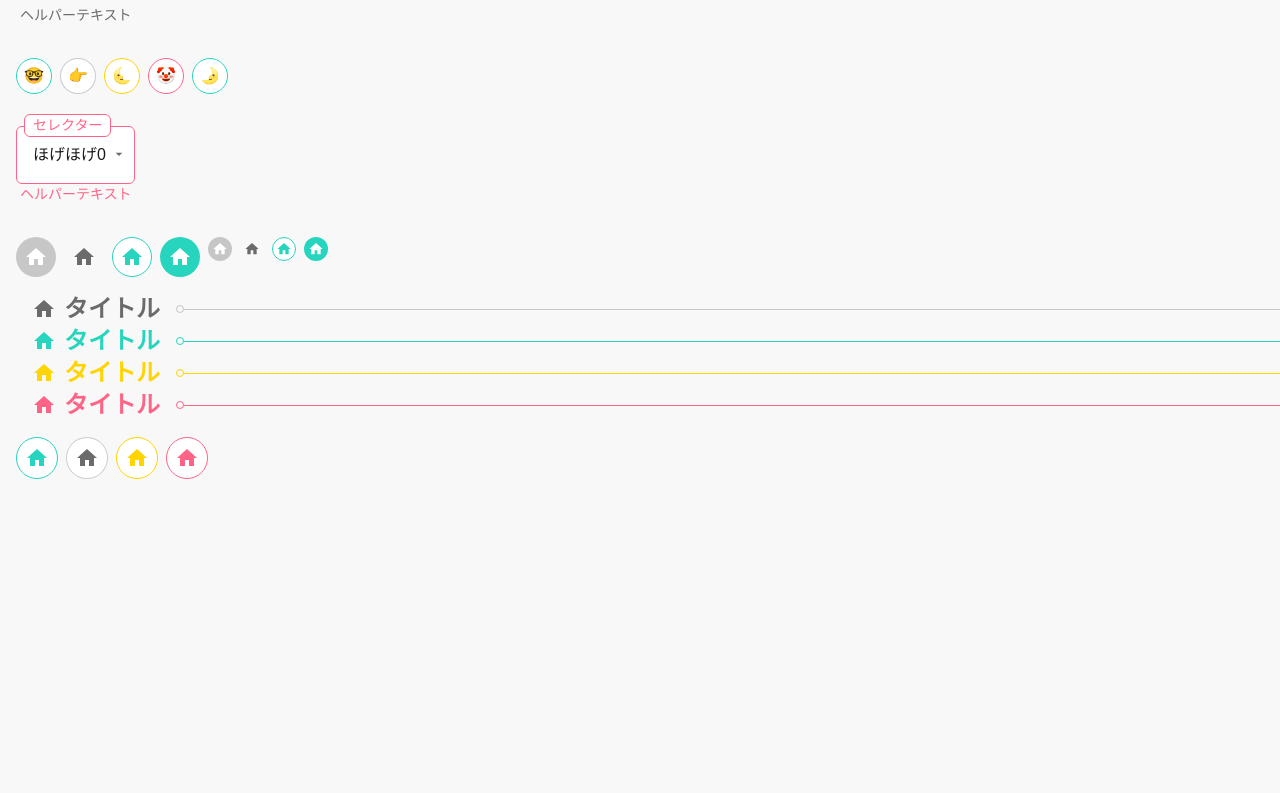
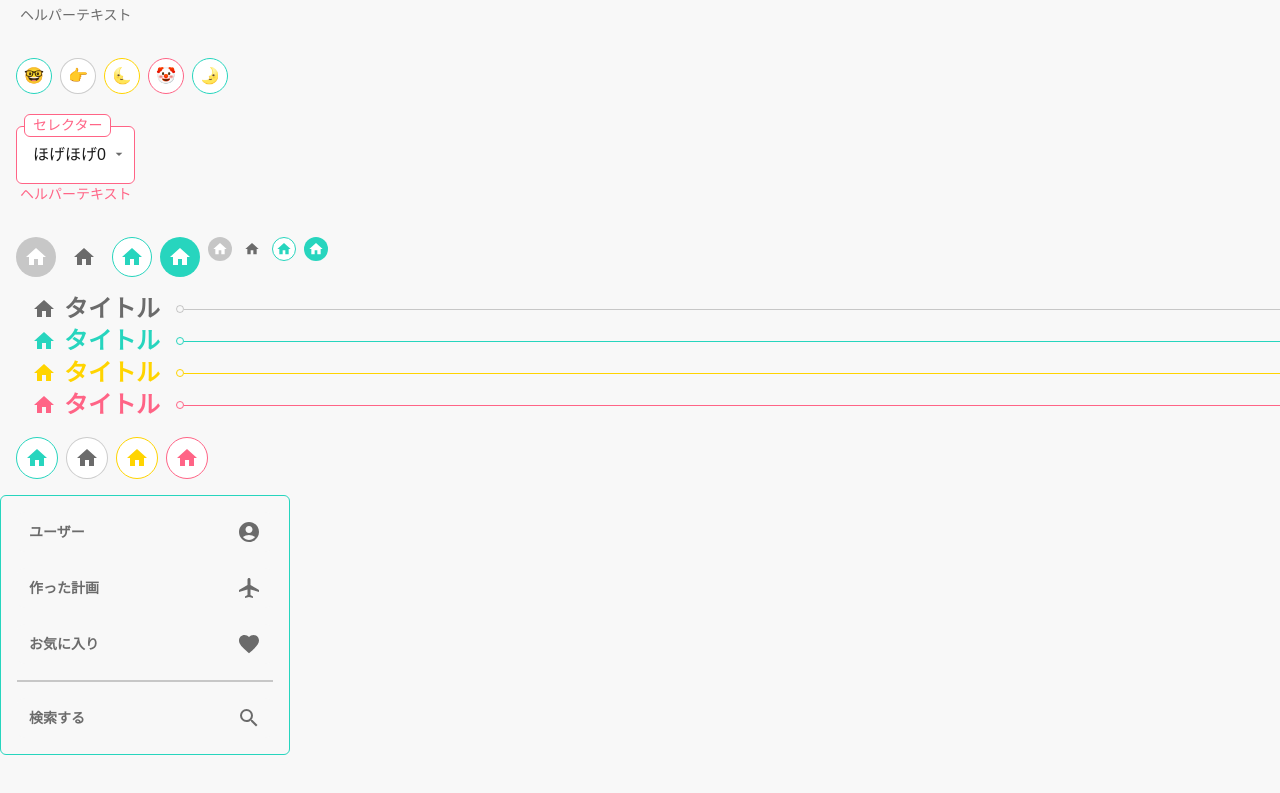
Before and after one commit to SOTA-swp/frontend, a Next.js app: page /dev in a window 1280 px wide. Shown: the part 422-1215 px from the top of the page. Before the commit the page ends 1017 px from the top, so only its background shows below. Built offline with nearby package versions, Linux system fonts and the light colour scheme.

Commit message:
Side の追加

```diff
--- a/app/dev/page.tsx
+++ b/app/dev/page.tsx
@@ -9,6 +9,7 @@ import Selector from "@/components/Selector";
 import SelectorItem from "@/components/SelectorItem";
 import Tab from "@/components/Tab";
 import TextField from "@/components/TextField";
+import Side from "@/components/Side";
 import { color } from "motion";
 import React from "react";
 import { MdHome } from "react-icons/md";
@@ -151,6 +152,7 @@ const DevPage: React.FC<DevPageProps> = ({}) => {
           タイトル
         </GrowIconButton>
       </div>
+      <Side />
     </div>
   );
 };
--- /dev/null
+++ b/components/Side.tsx
@@ -0,0 +1,42 @@
+import {
+  MdAccountCircle,
+  MdAirplanemodeActive,
+  MdFavorite,
+  MdSearch,
+} from "react-icons/md";
+import CommonButton from "./CommonButton";
+import { hover } from "motion";
+
+function Side() {
+  return (
+    <div
+      className={
+        "rounded-md w-[290px] flex flex-col gap-4 py-4 px-4 border border-primary"
+      }
+    >
+      <CommonButton
+        text="ユーザー"
+        variant="text"
+        icon={<MdAccountCircle />}
+      ></CommonButton>
+      <CommonButton
+        text="作った計画"
+        variant="text"
+        icon={<MdAirplanemodeActive />}
+      ></CommonButton>
+      <CommonButton
+        text="お気に入り"
+        variant="text"
+        icon={<MdFavorite />}
+      ></CommonButton>
+      <div className="h-px border border-border"></div>
+      <CommonButton
+        text="検索する"
+        variant="text"
+        icon={<MdSearch />}
+      ></CommonButton>
+    </div>
+  );
+}
+
+export default Side;
```
